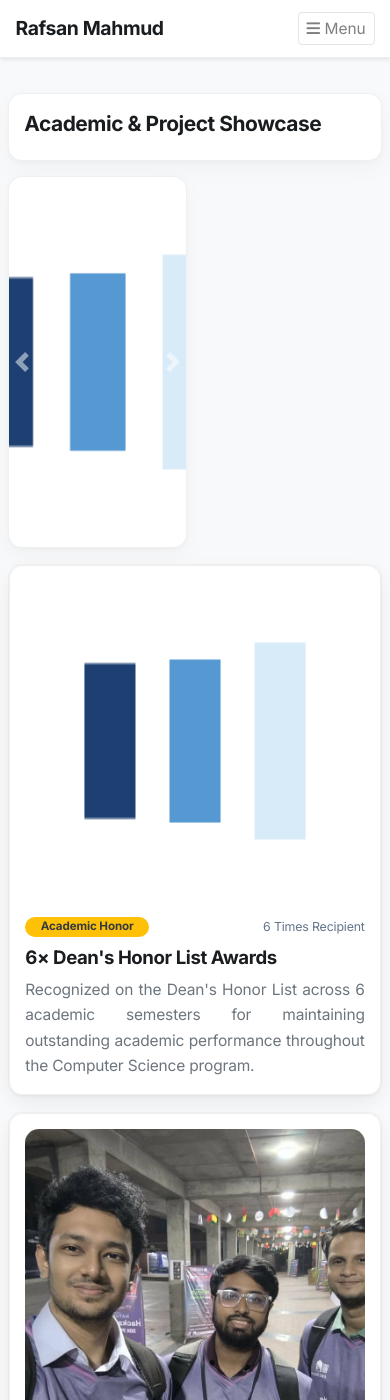
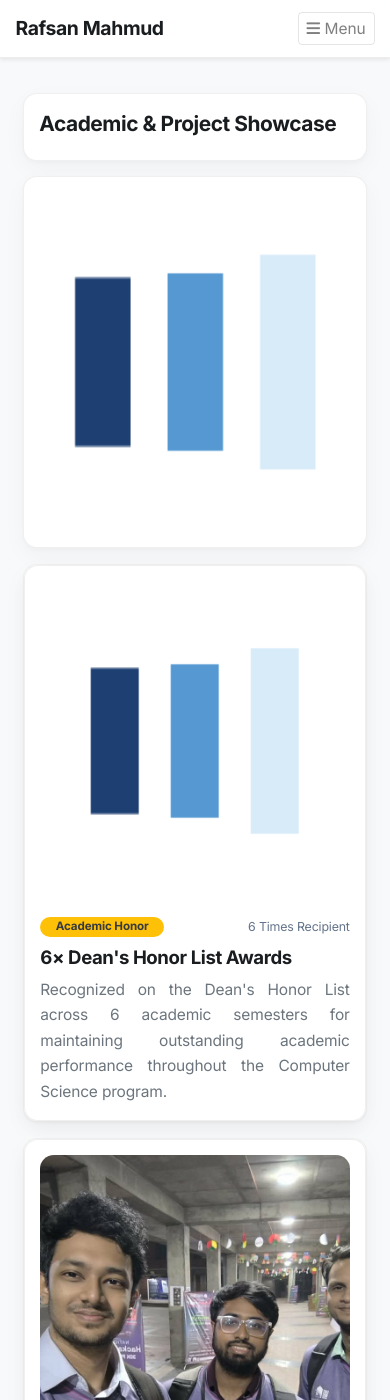
Before and after one commit to RAAFSAAN0/RAAFSAAN0.github.io, a Jekyll site: the page built from showcase.html, in a window 390 px wide and 1400 px high. Built offline with Jekyll 4.4.1, drawn with Linux system fonts in a browser that asks for light colours; nearby versions of some CDN libraries; a style sheet for code colours, icons or effects is not loaded.

Commit message:
Update global.css

```diff
--- a/assets/css/global.css
+++ b/assets/css/global.css
@@ -780,3 +780,56 @@
 [data-theme="dark"] .table th {
     border-color: var(--border-color);
 }
+
+
+
+/* ============================================================
+   SHOWCASE — MOBILE RESPONSIVENESS
+   ============================================================ */
+
+@media (max-width: 575.98px) {
+    /* Make every showcase item fill the available mobile width */
+    .grid.grid-item,
+    .grid > .grid-item {
+        width: 100% !important;
+        max-width: 100% !important;
+        flex: 0 0 100% !important;
+    }
+
+    /* Keep the grid and its children within the viewport */
+    .grid {
+        width: 100%;
+        margin-left: 0;
+        margin-right: 0;
+    }
+
+    .grid > .grid-item {
+        box-sizing: border-box;
+    }
+
+    /* Make showcase cards and their content responsive */
+    .grid-item > .card,
+    .grid-item > div {
+        width: 100%;
+        min-width: 0;
+        max-width: 100%;
+        box-sizing: border-box;
+    }
+
+    .grid-item img,
+    .grid-item video,
+    .grid-item iframe {
+        max-width: 100%;
+    }
+
+    /* Allow long titles and descriptions to wrap */
+    .grid-item h1,
+    .grid-item h2,
+    .grid-item h3,
+    .grid-item h4,
+    .grid-item h5,
+    .grid-item p,
+    .grid-item a {
+        overflow-wrap: anywhere;
+    }
+}
```
